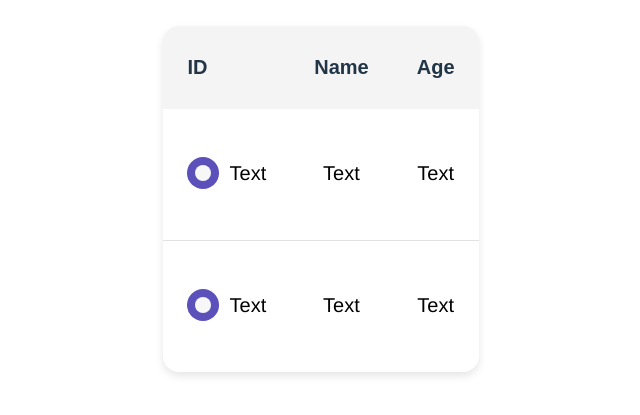
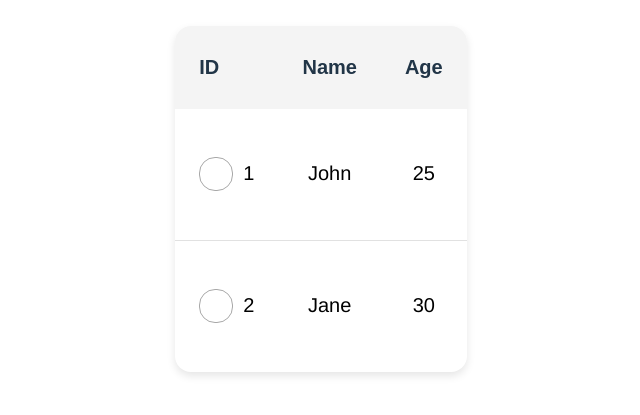
Before and after one commit to shadowae/component-library, a React (Vite) app: page / in a window 1280 px wide. Shown: the part 201-616 px from the top of the page, without its empty margins (319-959 px from the left). Built offline with nearby package versions, Linux system fonts and the light colour scheme.

Commit message:
feature: updated cell to take in text field

```diff
--- a/src/components/Cell.tsx
+++ b/src/components/Cell.tsx
@@ -3,23 +3,27 @@ import CheckboxForTable from "./CheckboxForTable.tsx";
 import RadioForTable from "./RadioForTable.tsx";
 
 interface CellProps {
+	textValue: string,
 	breakpoint: "desktop" | "mobile",
 	textWeight: "bold" | "default",
 	divider: "off" | "on",
 	radio: "off" | "on",
 	checkbox: "off" | "on",
 	className ?: string,
-	checkboxForTableIcon ?: any
+	checkboxForTableIcon ?: any,
+	state?: "off" | "on"
 }
 
 export const Cell = (props: CellProps) => {
 	const {
+		textValue,
 		breakpoint,
 		textWeight,
 		divider,
 		radio,
 		checkbox,
 		className,
+		state
 	} = props
 	return (
 		<div className={`cell ${className}`}>
@@ -28,19 +32,19 @@ export const Cell = (props: CellProps) => {
 					<RadioForTable
 						breakpoint={breakpoint === "mobile" ? "mobile" : "desktop"}
 						className="radio-for-table"
-						state="on"
+						state={state || 'off'}
 					/>
 				)}
 
-				{checkbox === "off" && <div className="text-wrapper">Text</div>}
+				{checkbox === "off" && <div className="text-wrapper">{textValue}</div>}
 
 				{checkbox === "on" && (
 					<>
 						<CheckboxForTable
 							breakpoint={breakpoint === "mobile" ? "mobile" : "desktop"}
-							state="on"
+							state={state || 'off'}
 						/>
-						<div className="div">Text</div>
+						<div className="div">{textValue}</div>
 					</>
 				)}
 			</div>
```
Also changed, not shown: 1 other file (tests, documents, lock files or other folders).
